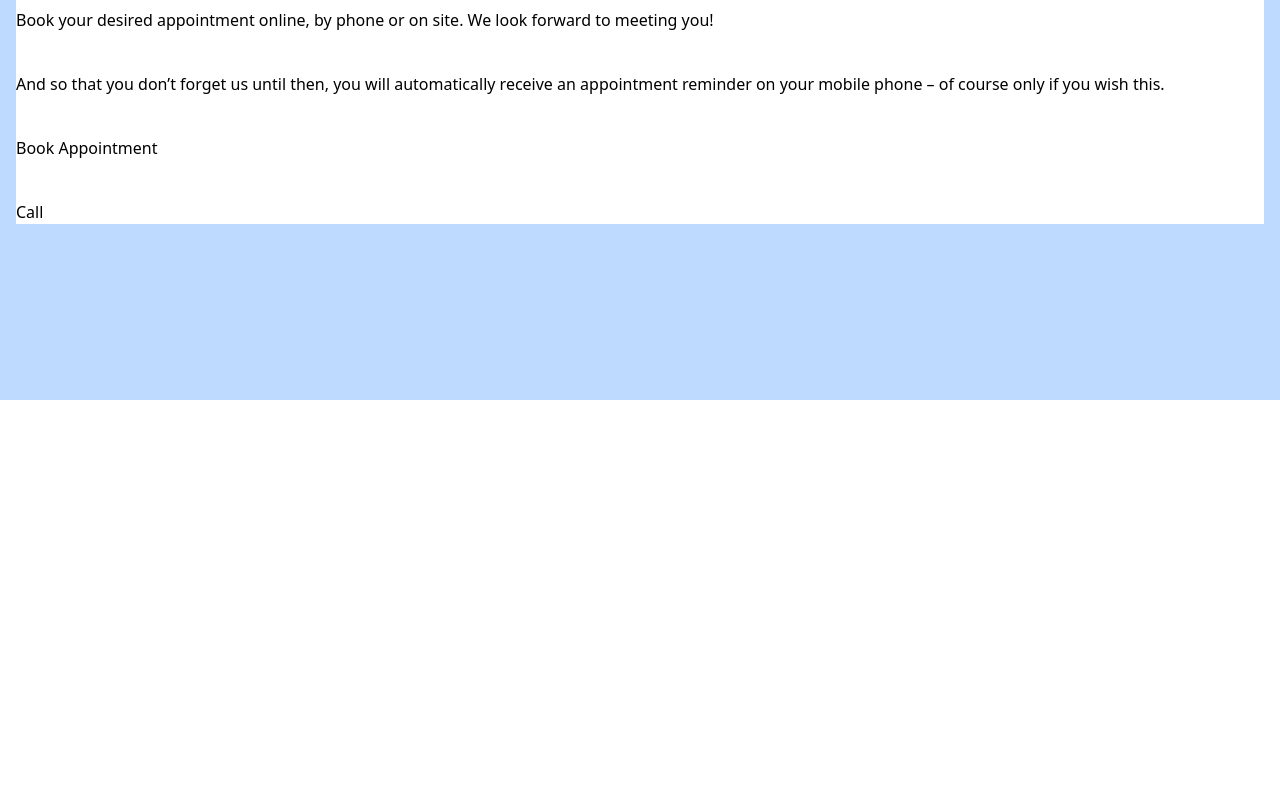
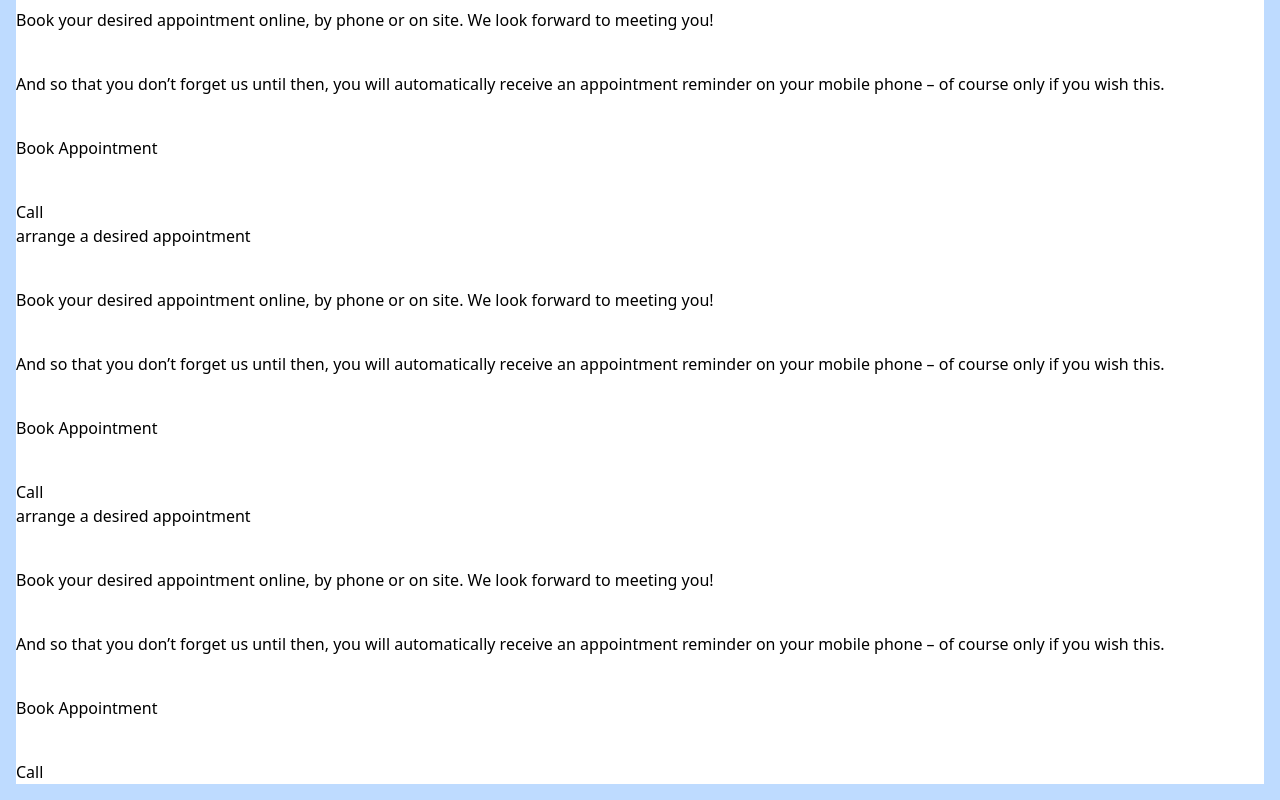
Before and after one commit to BirasaDivine/Dentist_Tailwind_clone_theGym, a website: page Tailwindclone3/index.html in a window 1280 px wide. Shown: the part 3234-4034 px from the top of the page. Before the commit the page ends 3634 px from the top, so only its background shows below. Drawn offline with Linux system fonts and the light colour scheme.

Commit message:
Last Section

```diff
--- a/Tailwindclone3/index.html
+++ b/Tailwindclone3/index.html
@@ -179,12 +179,32 @@
                             <h1>Call</h1>
                         </div>
                     </div>
-                </div>
-                <div>
-
-                </div>
-                <div>
-
+                    <div class="bg-white flex flex-col gap-10">
+                        <h1>arrange a desired appointment</h1>
+                        <h2>Book your desired appointment online, by phone or on site. We look forward to meeting you!
+                        </h2>
+                        <h3>And so that you don’t forget us until then, you will automatically receive an appointment
+                            reminder on your mobile phone – of course only if you wish this.</h3>
+                        <div>
+                            <h1>Book Appointment</h1>
+                        </div>
+                        <div>
+                            <h1>Call</h1>
+                        </div>
+                    </div>
+                    <div class="bg-white flex flex-col gap-10">
+                        <h1>arrange a desired appointment</h1>
+                        <h2>Book your desired appointment online, by phone or on site. We look forward to meeting you!
+                        </h2>
+                        <h3>And so that you don’t forget us until then, you will automatically receive an appointment
+                            reminder on your mobile phone – of course only if you wish this.</h3>
+                        <div>
+                            <h1>Book Appointment</h1>
+                        </div>
+                        <div>
+                            <h1>Call</h1>
+                        </div>
+                    </div>
                 </div>
             </div>
         </section>
```
